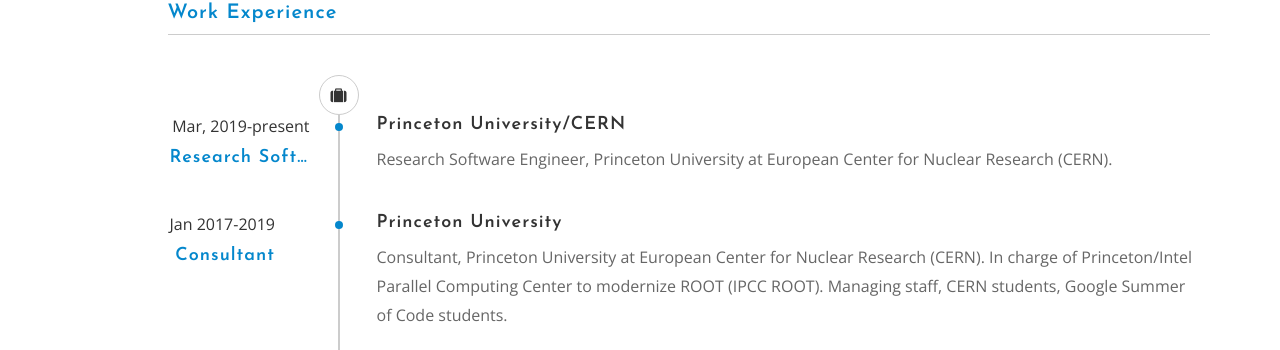
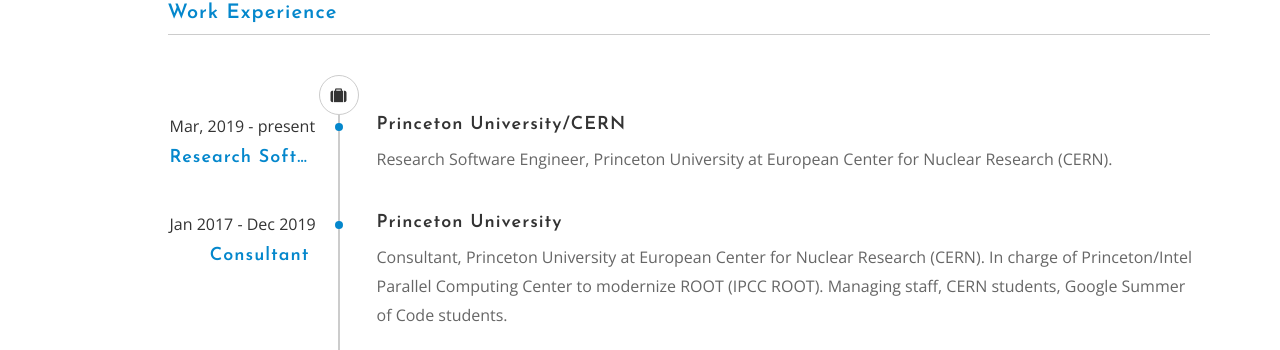
Before and after one commit to vgvassilev/vgvassilev.github.io, a Jekyll site: the page built from resume.md, in a window 1280 px wide and 900 px high. Shown: the part 316-666 px from the top of the window. Built offline with Jekyll 4.4.1, drawn with Linux system fonts in a browser that asks for light colours.

Commit message:
Add a date.

```diff
--- a/resume.md
+++ b/resume.md
@@ -41,7 +41,7 @@
               Research Software Engineer, Princeton University at European Center
               for Nuclear Research (CERN).
             </p>
-            <div class="timeline-date">Mar, 2019-present
+            <div class="timeline-date">Mar, 2019 - present
               <h4 class="system_font_color">Research Software Engineer</h4>
             </div>
           </div>
@@ -58,7 +58,7 @@
               ROOT (IPCC ROOT). Managing staff, CERN students, Google Summer of
               Code students.
             </p>
-            <div class="timeline-date">Jan 2017-2019
+            <div class="timeline-date">Jan 2017 - Dec 2019
               <h4 class="system_font_color">Consultant</h4>
             </div>
           </div>
```
